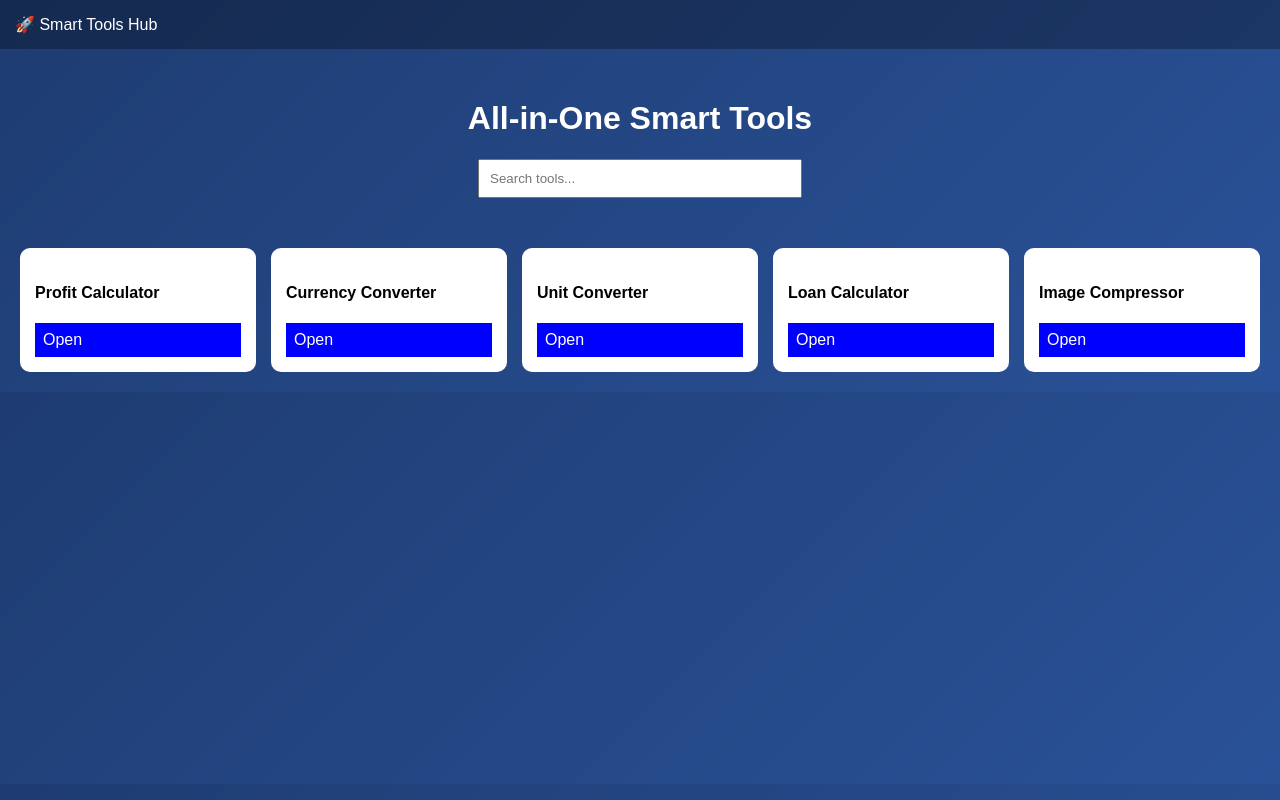
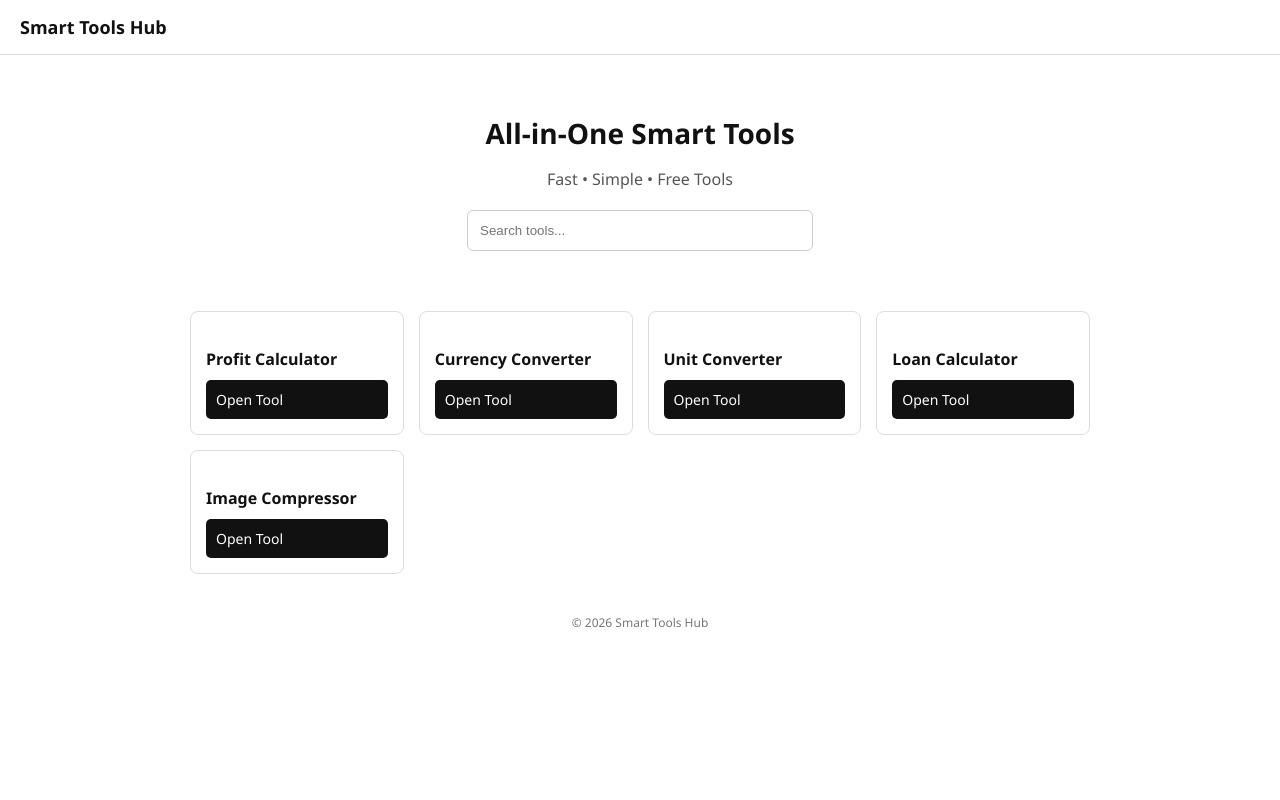
Before and after one commit to Rawish007/Smart-Tools-Hub, a Flask app: page / in a window 1280 px wide. Run offline with Flask 3, Linux system fonts and the light colour scheme.

Commit message:
Update index.html

```diff
--- a/templates/index.html
+++ b/templates/index.html
@@ -1,92 +1,173 @@
 <!DOCTYPE html>
 <html>
 <head>
-<title>Smart Tools Hub - Free Online Tools</title>
+<title>Smart Tools Hub</title>
 
-<meta name="description" content="Free online tools like calculator, converter, image compressor">
-<meta name="keywords" content="free tools, calculator, converter">
+<meta name="description" content="Free online tools">
+<meta name="keywords" content="tools, calculator, converter">
 
 <style>
 body {
     margin:0;
-    font-family:sans-serif;
-    background:linear-gradient(135deg,#1e3c72,#2a5298);
-    color:white;
+    font-family: 'Segoe UI', sans-serif;
+    background:#fff;
+    color:#111;
 }
 
+/* NAVBAR */
 .navbar {
     display:flex;
     justify-content:space-between;
-    padding:15px;
-    background:rgba(0,0,0,0.3);
+    padding:15px 20px;
+    border-bottom:1px solid #ddd;
 }
 
+.logo {
+    font-weight:600;
+    font-size:18px;
+}
+
+/* HERO */
 .hero {
     text-align:center;
-    padding:30px;
+    padding:40px 20px;
 }
 
-input {
-    padding:10px;
-    width:80%;
-    max-width:300px;
+.hero h1 {
+    font-size:28px;
+    margin-bottom:10px;
 }
 
+.hero p {
+    color:#555;
+}
+
+/* SEARCH */
+.search-box {
+    margin-top:20px;
+}
+
+.search-box input {
+    padding:12px;
+    width:80%;
+    max-width:320px;
+    border:1px solid #ccc;
+    border-radius:6px;
+    outline:none;
+}
+
+/* TOOLS GRID */
 .tools {
     display:grid;
-    grid-template-columns:repeat(auto-fit,minmax(150px,1fr));
+    grid-template-columns:repeat(auto-fit,minmax(180px,1fr));
     gap:15px;
     padding:20px;
+    max-width:900px;
+    margin:auto;
 }
 
+/* CARD */
 .card {
-    background:white;
-    color:black;
+    border:1px solid #ddd;
     padding:15px;
-    border-radius:10px;
+    border-radius:8px;
+    transition:0.3s;
+}
+
+.card:hover {
+    transform:translateY(-5px);
+    box-shadow:0 5px 15px rgba(0,0,0,0.1);
+}
+
+.card h4 {
+    margin-bottom:10px;
 }
 
 .card a {
     display:block;
-    margin-top:10px;
-    padding:8px;
-    background:blue;
+    padding:10px;
+    background:#111;
     color:white;
     text-decoration:none;
+    border-radius:5px;
+    font-size:14px;
+}
+
+.card a:hover {
+    background:#333;
+}
+
+/* FOOTER */
+.footer {
+    text-align:center;
+    padding:20px;
+    font-size:12px;
+    color:#777;
 }
 </style>
 </head>
 
 <body>
 
+<!-- NAVBAR -->
 <div class="navbar">
-    <div>🚀 Smart Tools Hub</div>
+    <div class="logo">Smart Tools Hub</div>
 </div>
 
+<!-- HERO -->
 <div class="hero">
-<h1>All-in-One Smart Tools</h1>
-<input type="text" id="search" onkeyup="searchTools()" placeholder="Search tools...">
+    <h1>All-in-One Smart Tools</h1>
+    <p>Fast • Simple • Free Tools</p>
+
+    <div class="search-box">
+        <input type="text" id="search" onkeyup="searchTools()" placeholder="Search tools...">
+    </div>
 </div>
 
+<!-- TOOLS -->
 <div class="tools">
 
-<div class="card"><h4>Profit Calculator</h4><a href="/profit">Open</a></div>
-<div class="card"><h4>Currency Converter</h4><a href="/currency">Open</a></div>
-<div class="card"><h4>Unit Converter</h4><a href="/unit">Open</a></div>
-<div class="card"><h4>Loan Calculator</h4><a href="/loan">Open</a></div>
-<div class="card"><h4>Image Compressor</h4><a href="/image-compressor">Open</a></div>
+<div class="card">
+<h4>Profit Calculator</h4>
+<a href="/profit">Open Tool</a>
+</div>
+
+<div class="card">
+<h4>Currency Converter</h4>
+<a href="/currency">Open Tool</a>
+</div>
+
+<div class="card">
+<h4>Unit Converter</h4>
+<a href="/unit">Open Tool</a>
+</div>
+
+<div class="card">
+<h4>Loan Calculator</h4>
+<a href="/loan">Open Tool</a>
+</div>
+
+<div class="card">
+<h4>Image Compressor</h4>
+<a href="/image-compressor">Open Tool</a>
+</div>
 
 </div>
 
+<!-- FOOTER -->
+<div class="footer">
+© 2026 Smart Tools Hub
+</div>
+
 <script>
-function searchTools(){
-let input=document.getElementById("search").value.toLowerCase();
-let cards=document.getElementsByClassName("card");
+function searchTools() {
+    let input = document.getElementById("search").value.toLowerCase();
+    let cards = document.getElementsByClassName("card");
 
-for(let i=0;i<cards.length;i++){
-let text=cards[i].innerText.toLowerCase();
-cards[i].style.display=text.includes(input)?"block":"none";
-}
+    for (let i = 0; i < cards.length; i++) {
+        let text = cards[i].innerText.toLowerCase();
+        cards[i].style.display = text.includes(input) ? "block" : "none";
+    }
 }
 </script>
 
```
